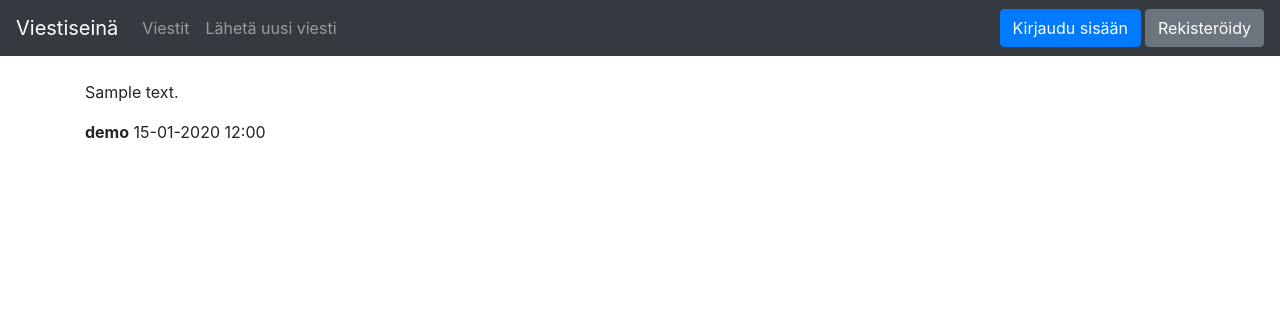
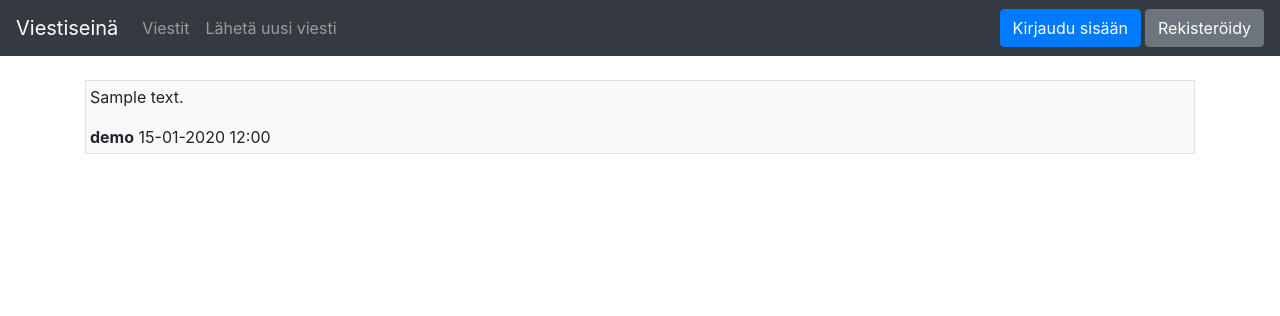
Before and after one commit to mjaakko/viestiseina, a Flask app: page /posts in a window 1280 px wide. Shown: the top 316 px of the page. Run offline with Flask 2, Linux system fonts and the light colour scheme; data comes from the database, SQL or seed files in the repository; tables that the repository leaves empty hold one stand-in row (values such as "Sample post"); some libraries are stand-ins or nearby versions.

Commit message:
Update posts list layout

```diff
--- a/application/templates/posts/list.html
+++ b/application/templates/posts/list.html
@@ -1,14 +1,16 @@
 {% extends "layout.html" %}
 
 {% block body %}
-	<div>
+	<ul class="list-unstyled">
 		{% for post in posts %}
-		<div>
-			{% include 'posts/post.html' %}
-			{% if current_user.id == post.user_id %}
-			<a href="posts/update/{{ post.id }}">Muokkaa</a> - <a href="posts/delete/{{ post.id }}">Poista</a>
-			{% endif %}
-		</div>
+		<li class="media mb-4">
+			<div class="media-body border bg-light p-1">
+				{% include 'posts/post.html' %}
+				{% if current_user.id == post.user_id %}
+				<a href="posts/update/{{ post.id }}">Muokkaa</a> - <a href="posts/delete/{{ post.id }}">Poista</a>
+				{% endif %}
+			</div>
+		</li>
 		{% endfor %}
-	</div>
+	</ul>
 {% endblock %}
```
